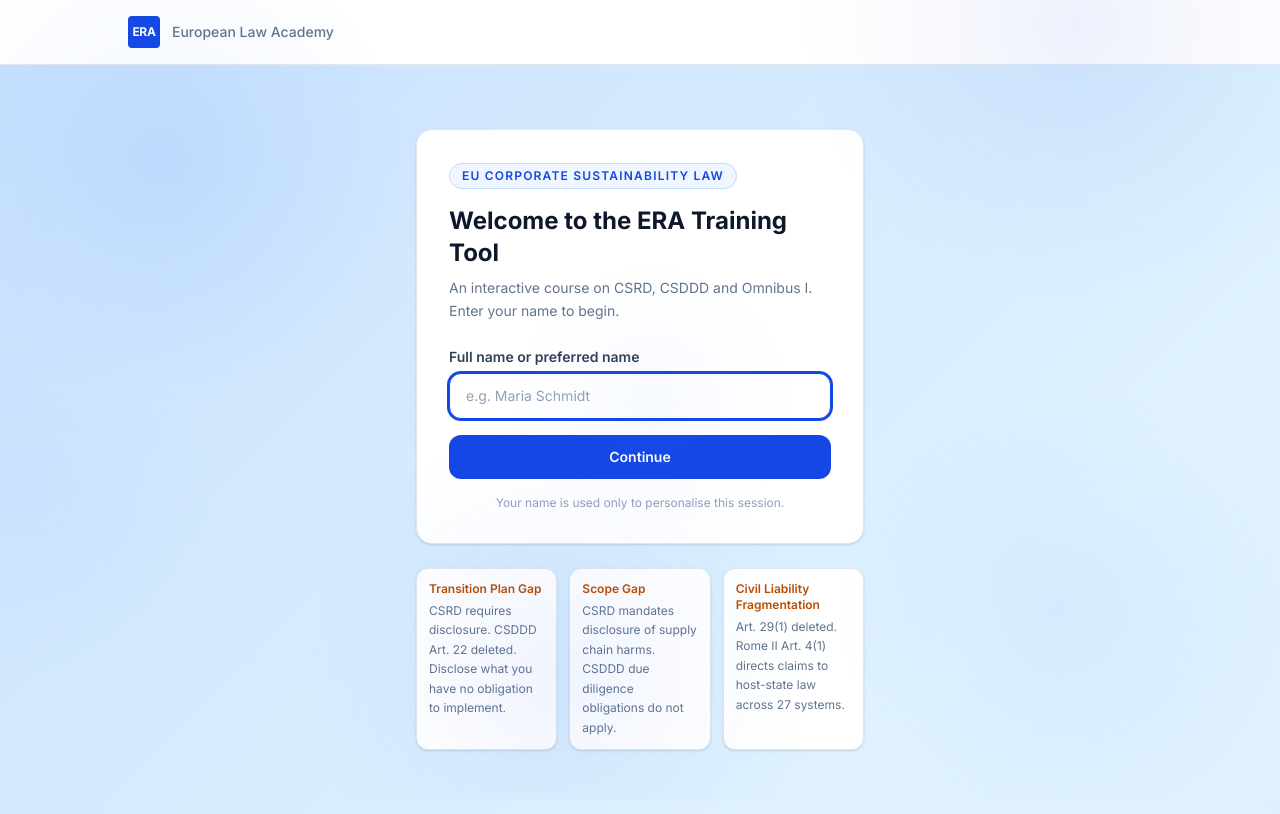
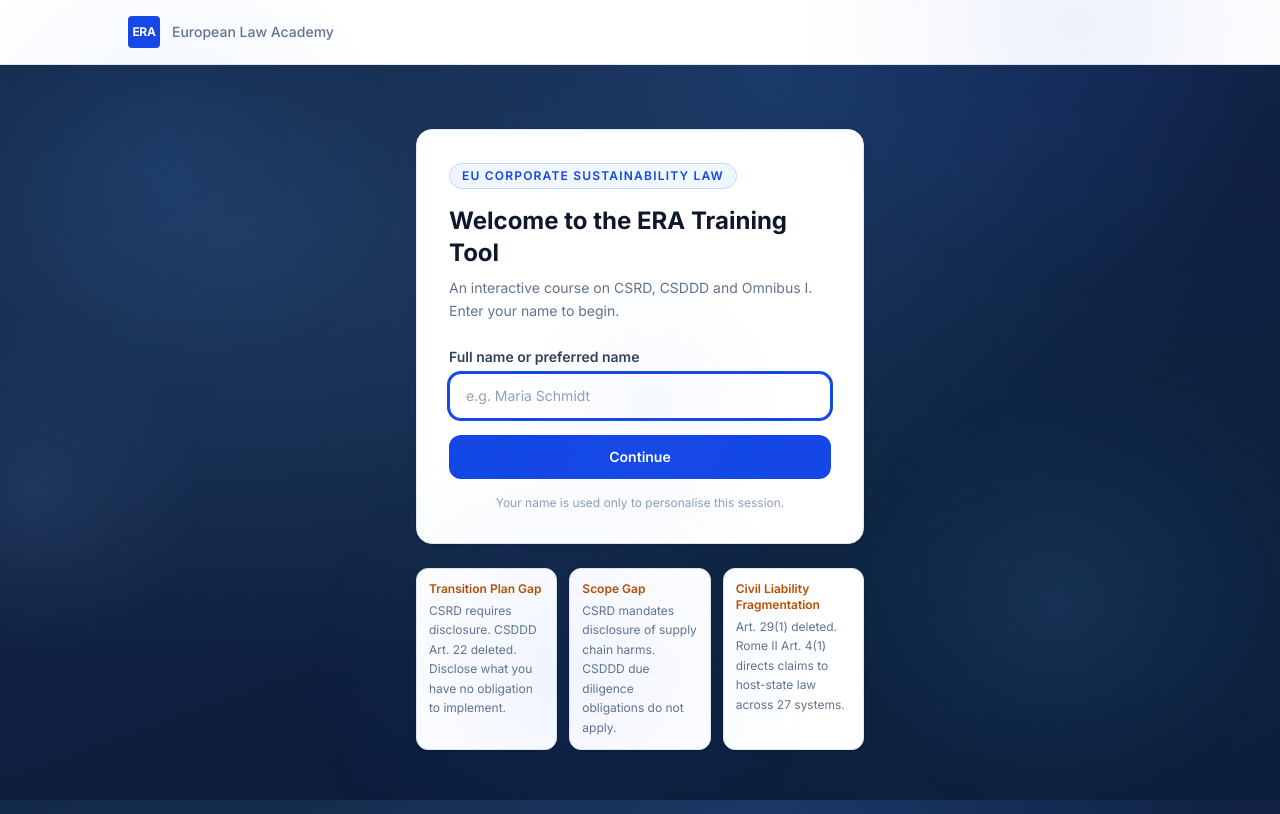
Before and after one commit to Quinn1306/Law-Game-, a Next.js app: page / in a window 1280 px wide. Built offline with nearby package versions, Linux system fonts and the light colour scheme.

Commit message:
design: dark static blue gradient background with natural radial patterns

```diff
--- a/app/globals.css
+++ b/app/globals.css
@@ -27,16 +27,12 @@ html {
   text-size-adjust: 100%;
 }
 
-@keyframes organic-bg {
-  0%   { background-position: 0% 50%; }
-  50%  { background-position: 100% 50%; }
-  100% { background-position: 0% 50%; }
-}
-
 body {
-  background: linear-gradient(135deg, #dbeafe, #eff6ff, #bfdbfe, #e0f2fe, #dbeafe);
-  background-size: 400% 400%;
-  animation: organic-bg 18s ease infinite;
+  background:
+    radial-gradient(ellipse at 20% 30%, #1e3a5f 0%, transparent 55%),
+    radial-gradient(ellipse at 80% 70%, #0f2744 0%, transparent 50%),
+    radial-gradient(ellipse at 60% 10%, #1a3a6b 0%, transparent 45%),
+    linear-gradient(160deg, #0d1f3c 0%, #112244 40%, #0a1a35 100%);
   color: var(--text-primary);
   font-family: var(--font-inter, 'Inter', system-ui, -apple-system, sans-serif);
   -webkit-font-smoothing: antialiased;
```
